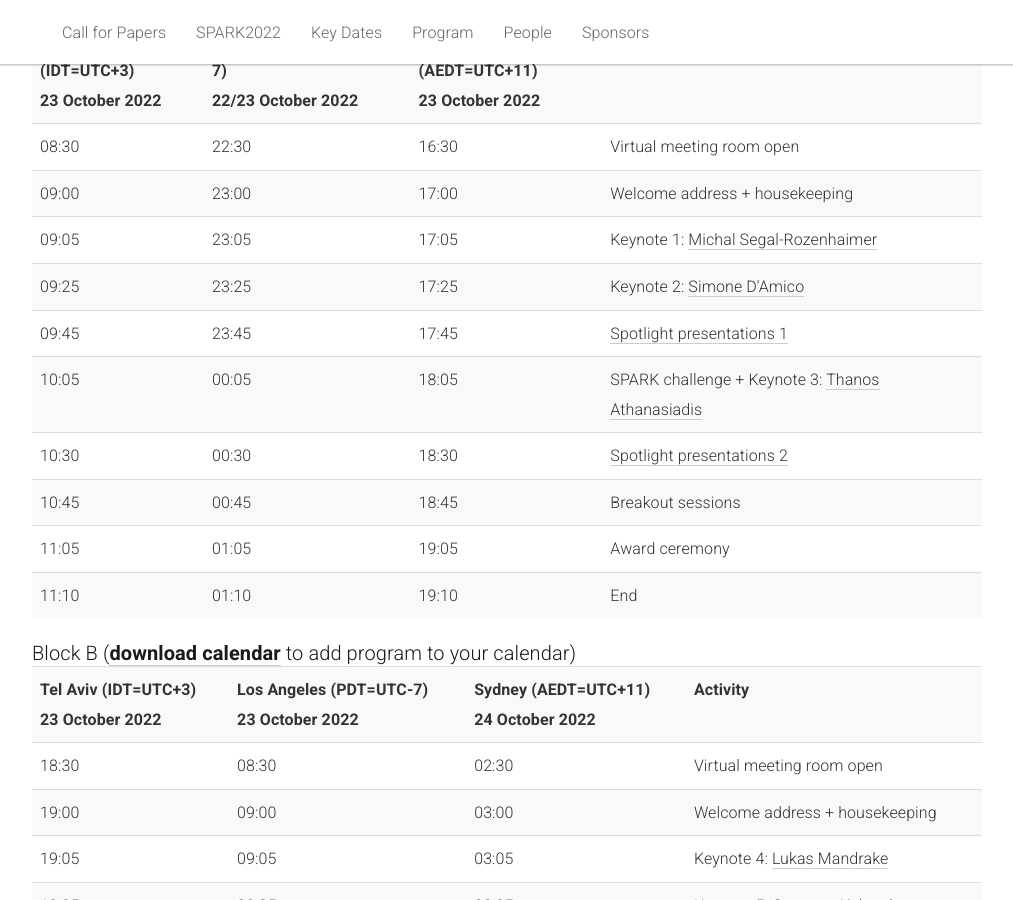
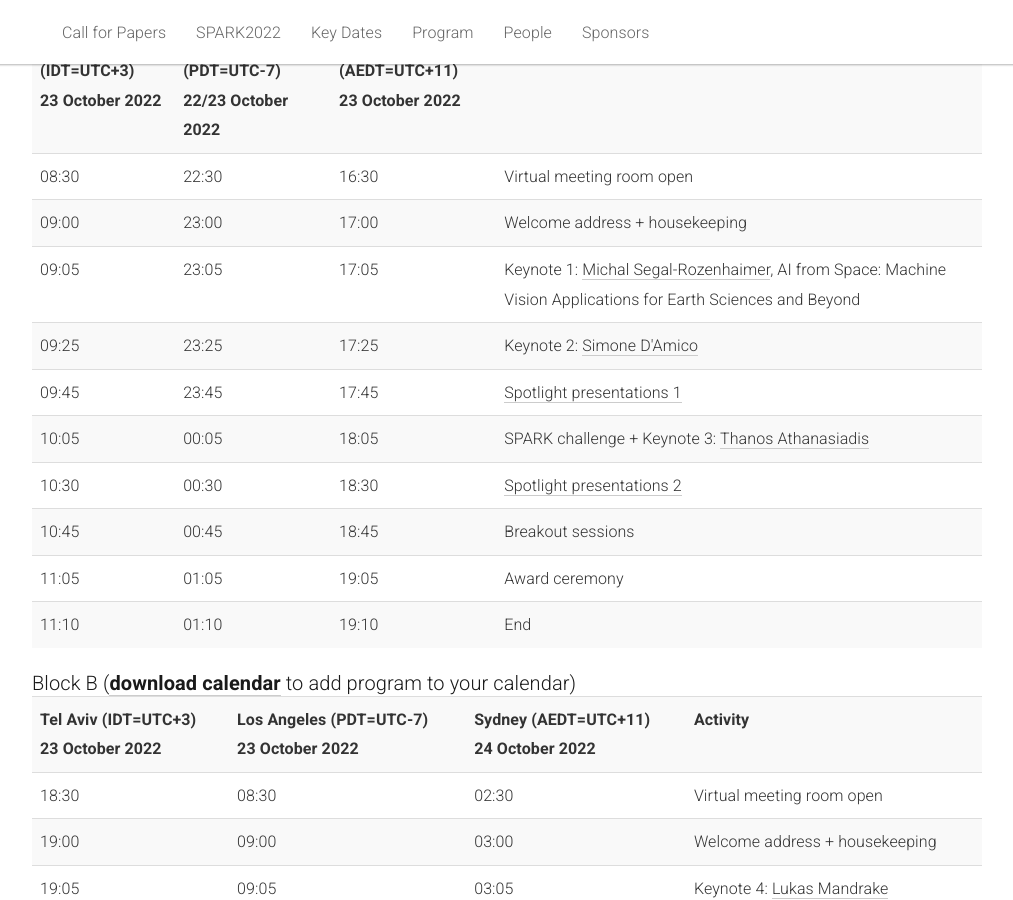
Before and after one commit to AIforSpace/2024, a Jekyll site: the page built from _pages/home.md, in a window 1280 px wide and 900 px high, scrolled down 1187 px. Shown: the whole window, without its empty margins (133-1146 px from the left). Built offline with Jekyll 4.4.1, drawn with Linux system fonts in a browser that asks for light colours.

Commit message:
Update home.md

```diff
--- a/_pages/home.md
+++ b/_pages/home.md
@@ -119,7 +119,7 @@ acknowledgements: ""
           <td>09:05</td>
           <td>23:05</td>
           <td>17:05</td>
-          <td>Keynote 1: <a href="#keynote">Michal Segal-Rozenhaimer</a></td>
+          <td>Keynote 1: <a href="#keynote">Michal Segal-Rozenhaimer</a>, AI from Space: Machine Vision Applications for Earth Sciences and Beyond</td>
         </tr>
         <tr>
           <td>09:25</td>
```
